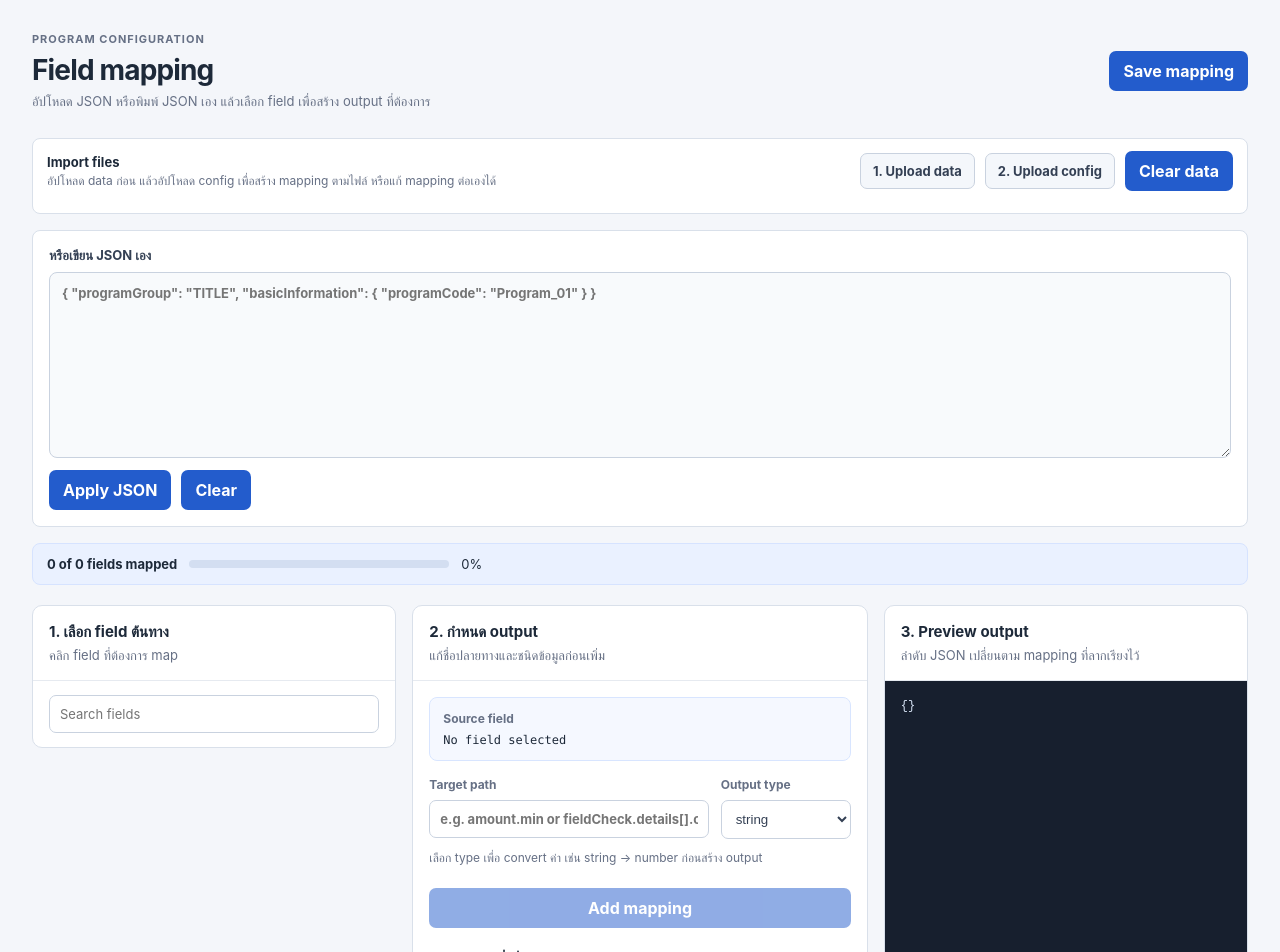
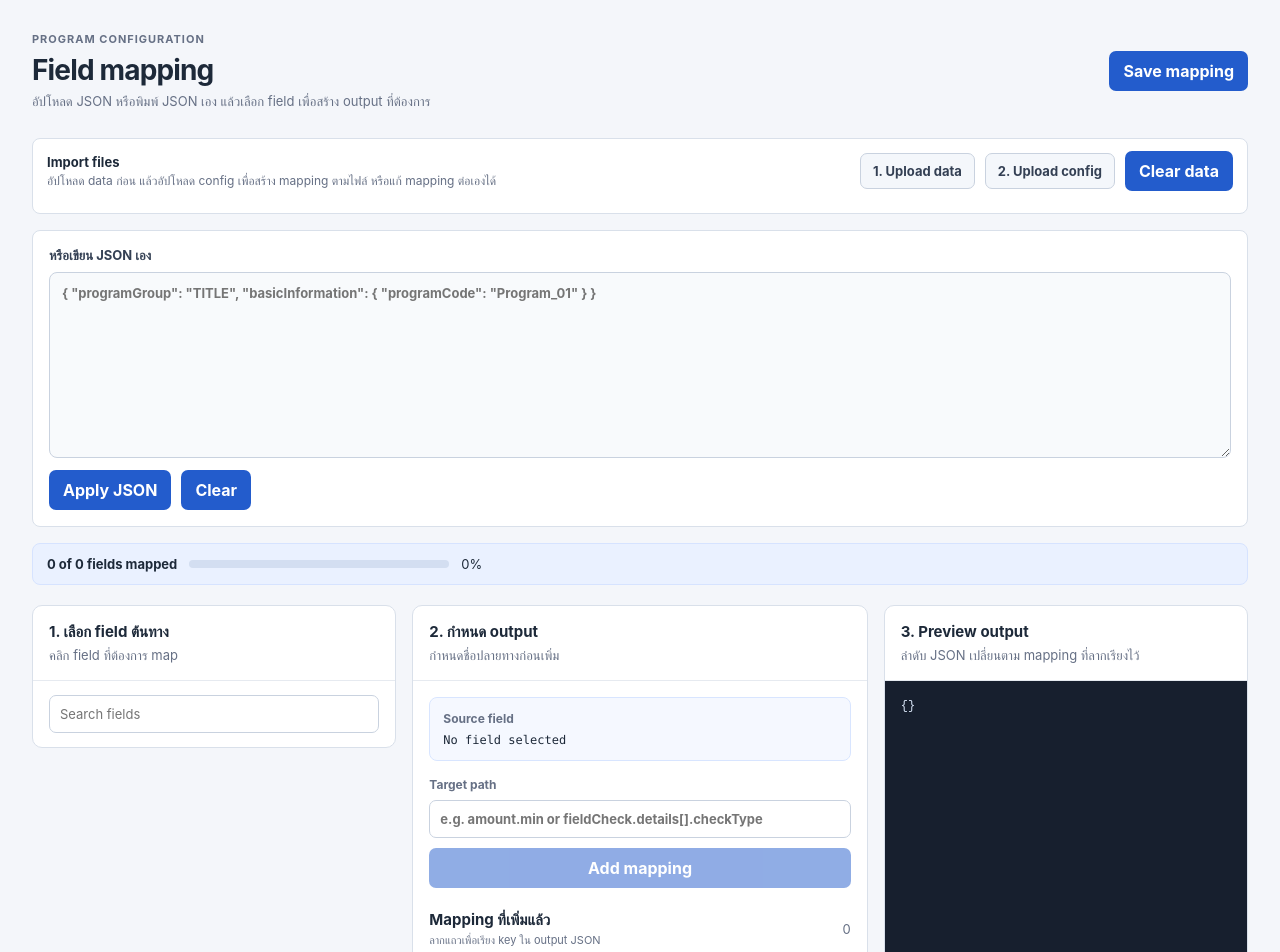
Before and after one commit to sttrex-13/Mapping-JSON-Fields-Adapter, a Vue app: page / in a window 1280 px wide. Shown: the top 952 px of the page. Built offline with nearby package versions, Linux system fonts and the light colour scheme.

Commit message:
feat: remove output type

```diff
--- a/src/App.vue
+++ b/src/App.vue
@@ -3,7 +3,7 @@ import { computed, ref } from "vue";
 
 type DataType = "string" | "number" | "boolean" | "date" | "object" | "array";
 type SourceField = { path: string; label: string; type: DataType };
-type Rule = { id: number; source: string; target: string; dataType: DataType };
+type Rule = { id: number; source: string; target: string };
 
 const defaultValues: Record<string, unknown> = {};
 const defaultFields: SourceField[] = [];
@@ -13,7 +13,6 @@ const rules = ref<Rule[]>([]);
 const sourceSearch = ref("");
 const selected = ref<SourceField | null>(null);
 const targetPath = ref("");
-const targetType = ref<DataType>("string");
 const draggingId = ref<number | null>(null);
 const uploadMessage = ref("");
 const uploadError = ref("");
@@ -21,14 +20,6 @@ const configMessage = ref("");
 const configError = ref("");
 const manualData = ref("");
 const saved = ref(false);
-const dataTypes: DataType[] = [
-  "string",
-  "number",
-  "boolean",
-  "date",
-  "object",
-  "array",
-];
 
 const visibleFields = computed(() => {
   const query = sourceSearch.value.trim().toLowerCase();
@@ -142,13 +133,7 @@ function applyParsedData(parsed: unknown, sourceLabel: string) {
   fields.value = output;
   sourceValues.value = values;
   selected.value = output[0] ?? null;
-  if (selected.value) {
-    targetPath.value = "";
-    targetType.value = selected.value.type;
-  } else {
-    targetPath.value = "";
-    targetType.value = "string";
-  }
+  targetPath.value = "";
   uploadMessage.value = `${sourceLabel}: found ${output.length} fields`;
   uploadError.value = "";
   configMessage.value = "";
@@ -205,14 +190,10 @@ async function importConfig(event: Event) {
       entries.some(([, target]) => typeof target !== "string" || !target.trim())
     )
       throw new Error("Every config value must be a target path string");
-    const types = new Map(
-      fields.value.map((field) => [field.path, field.type]),
-    );
     rules.value = entries.map(([source, target], index) => ({
       id: Date.now() + index,
       source,
       target: target as string,
-      dataType: types.get(source) ?? "string",
     }));
     configMessage.value = `${file.name}: loaded ${entries.length} mapping rules`;
     saved.value = false;
@@ -229,7 +210,6 @@ function pick(field: SourceField) {
   selected.value = field;
   const existingRule = rules.value.find((rule) => rule.source === field.path);
   targetPath.value = existingRule?.target ?? "";
-  targetType.value = existingRule?.dataType ?? field.type;
 }
 function addRule() {
   if (!selected.value || !targetPath.value.trim()) return;
@@ -240,7 +220,6 @@ function addRule() {
     id: Date.now(),
     source: selected.value.path,
     target: targetPath.value.trim(),
-    dataType: targetType.value,
   });
   saved.value = false;
 }
@@ -261,23 +240,6 @@ function dropRule(targetId: number) {
   rules.value.splice(targetIndex, 0, moved);
   draggingId.value = null;
   saved.value = false;
-}
-function cast(value: unknown, type: DataType): unknown {
-  if (Array.isArray(value))
-    return value.map((item) =>
-      cast(item, type === "array" ? inferType(item) : type),
-    );
-  if (type === "number") return Number(value);
-  if (type === "boolean")
-    return value === true || value === "true" || value === 1 || value === "1";
-  if (type === "string" || type === "date") return String(value);
-  if (type === "object") {
-    if (value === null || value === undefined) return {};
-    if (typeof value === "object") return value;
-    return { value };
-  }
-  if (type === "array") return Array.isArray(value) ? value : [value];
-  return value;
 }
 function assignTargetValue(
   output: Record<string, unknown>,
@@ -336,7 +298,7 @@ function buildOutput() {
     assignTargetValue(
       output,
       rule.target,
-      cast(sourceValues.value[rule.source], rule.dataType),
+      sourceValues.value[rule.source],
     );
   }
   return output;
@@ -348,7 +310,6 @@ function clearData() {
   sourceSearch.value = "";
   selected.value = null;
   targetPath.value = "";
-  targetType.value = "string";
   manualData.value = "";
   uploadMessage.value = "";
   uploadError.value = "";
@@ -465,7 +426,7 @@ function save() {
       <section class="editor-panel panel">
         <div class="panel-heading">
           <h2>2. กำหนด output</h2>
-          <p>แก้ชื่อปลายทางและชนิดข้อมูลก่อนเพิ่ม</p>
+          <p>กำหนดชื่อปลายทางก่อนเพิ่ม</p>
         </div>
         <div class="selection-card">
           <span class="label">Source field</span
@@ -479,17 +440,8 @@ function save() {
               v-model="targetPath"
               class="target-input"
               placeholder="e.g. amount.min or fieldCheck.details[].checkType" /></label
-          ><label class="label" for="target-type"
-            >Output type<select id="target-type" v-model="targetType">
-              <option v-for="type in dataTypes" :key="type" :value="type">
-                {{ type }}
-              </option>
-            </select></label
           >
         </div>
-        <p class="helper">
-          เลือก type เพื่อ convert ค่า เช่น string → number ก่อนสร้าง output
-        </p>
         <button
           class="primary-button add-button"
           type="button"
@@ -519,7 +471,6 @@ function save() {
             <span class="drag-handle" aria-hidden="true">⠿</span
             ><code>{{ rule.source }}</code
             ><span>→</span><code>{{ rule.target }}</code
-            ><small>{{ rule.dataType }}</small
             ><button
               class="remove-button"
               type="button"
--- a/src/style.css
+++ b/src/style.css
@@ -326,7 +326,7 @@ h2 {
 .form-grid {
   display: grid;
   gap: 12px;
-  grid-template-columns: 1fr 130px;
+  grid-template-columns: minmax(0, 1fr);
   margin: 0 16px;
 }
 .form-grid .label {
@@ -356,7 +356,7 @@ h2 {
 }
 .rule-list li {
   cursor: grab;
-  grid-template-columns: 18px minmax(0, 1fr) 18px minmax(0, 1fr) 52px 28px;
+  grid-template-columns: 18px minmax(0, 1fr) 18px minmax(0, 1fr) 28px;
 }
 .rule-list li.dragging {
   background: #edf4ff;
```
Also changed, not shown: 1 other file (tests, documents, lock files or other folders).
